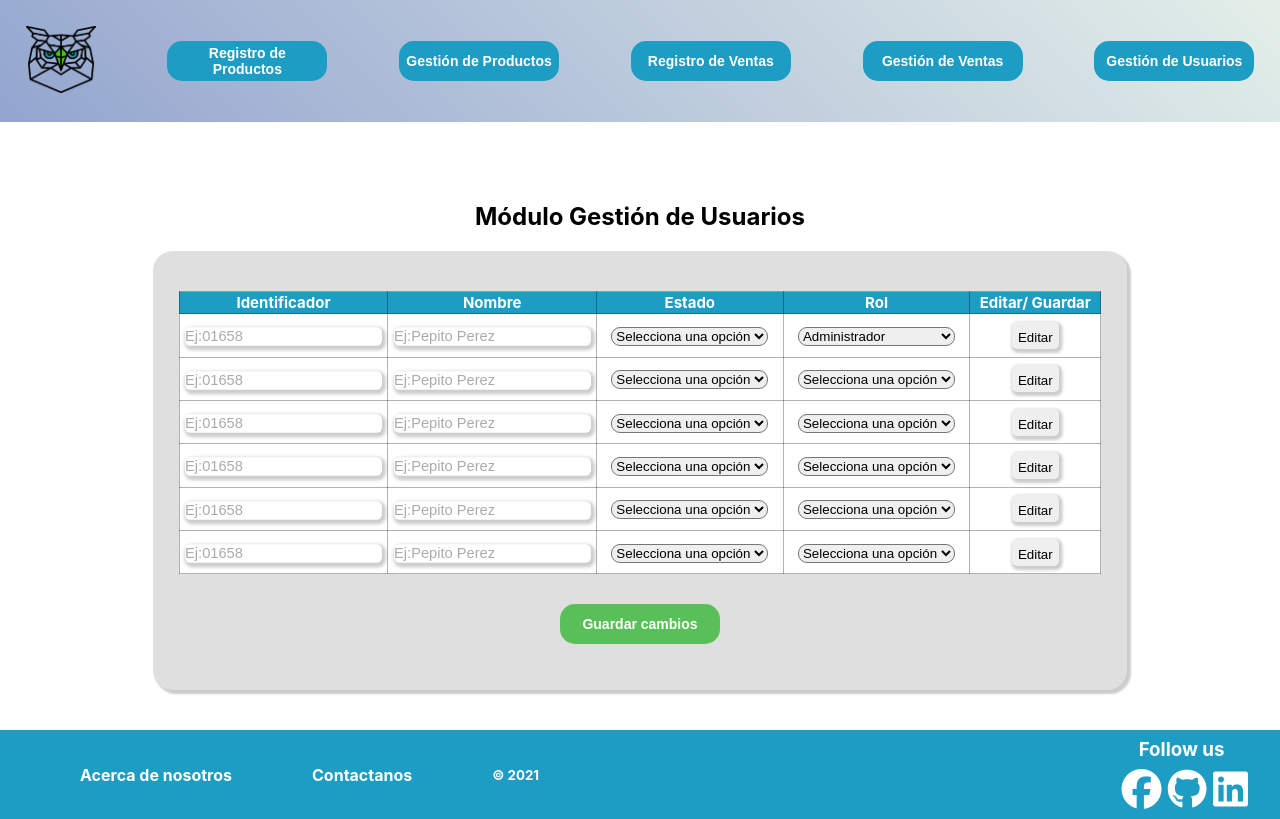
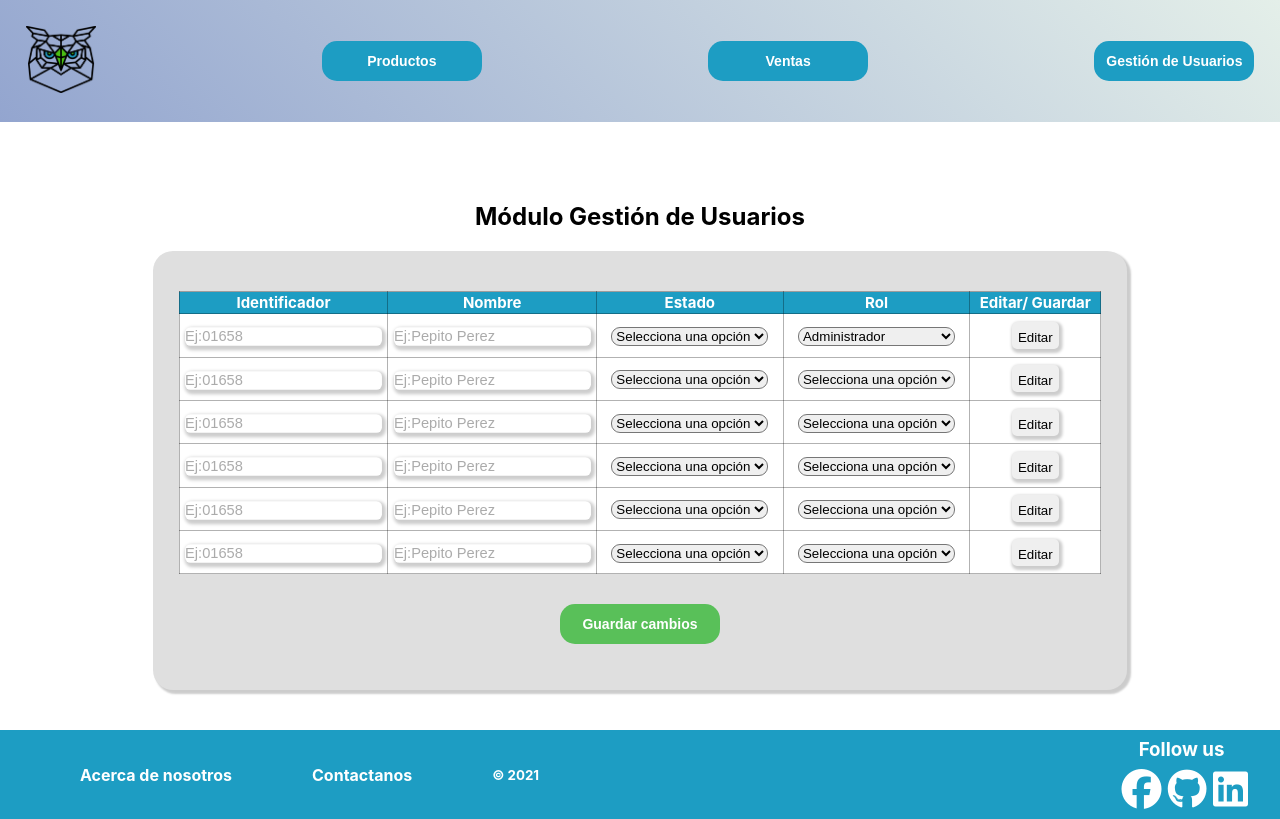
Before and after one commit to wolfangvera/g.p.i, a React (Create React App) app: page /ModuloUsuario in a window 1280 px wide. Built offline with nearby package versions, Linux system fonts and the light colour scheme.

Commit message:
integracion y reduccion de modulos

```diff
--- a/src/components/HeaderPrivate.js
+++ b/src/components/HeaderPrivate.js
@@ -14,10 +14,8 @@ const HeaderPrivate = () => {
                         </a>
                     </li>
 
-                    <li><Link to='/RegistroProductoF'><button className="botonPrincipal">Registro de Productos</button></Link></li>
-                    <li><Link to="/GestionarProducto"><button className="botonPrincipal">Gestión de Productos </button></Link></li>
-                    <li><Link to="/RegistroVenta"><button className="botonPrincipal">Registro de Ventas</button></Link></li>
-                    <li><Link to="/ModListarVentas"><button className="botonPrincipal">Gestión de Ventas </button></Link></li>
+                    <li><Link to='/admin/productos'><button className="botonPrincipal">Productos</button></Link></li>
+                    <li><Link to="/admin/ventas"><button className="botonPrincipal">Ventas</button></Link></li>
                     <li><Link to="/ModuloUsuario"><button className="botonPrincipal">Gestión de Usuarios </button></Link></li>
 
                 </ul>
--- a/src/components/HeaderPublic.js
+++ b/src/components/HeaderPublic.js
@@ -10,7 +10,7 @@ const HeaderPublic = () => {
             <nav>
                 <ul className="ulHeaderPublic">
                     <li>
-                        <a href='/'>
+                        <a href='/admin/ventas'>
                             <img src={logoRegistro} class="logoHeaderPublic"alt="logo"/>
                         </a>
                     </li>
```
